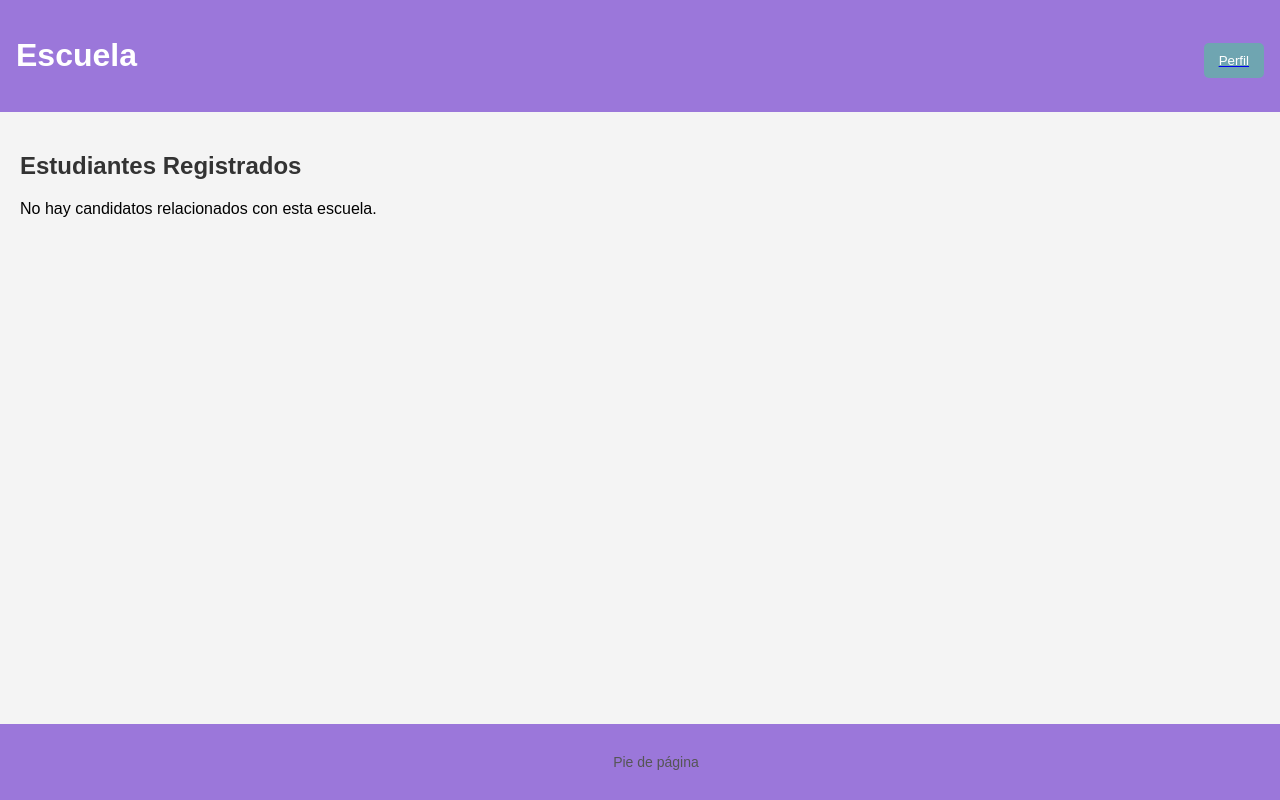
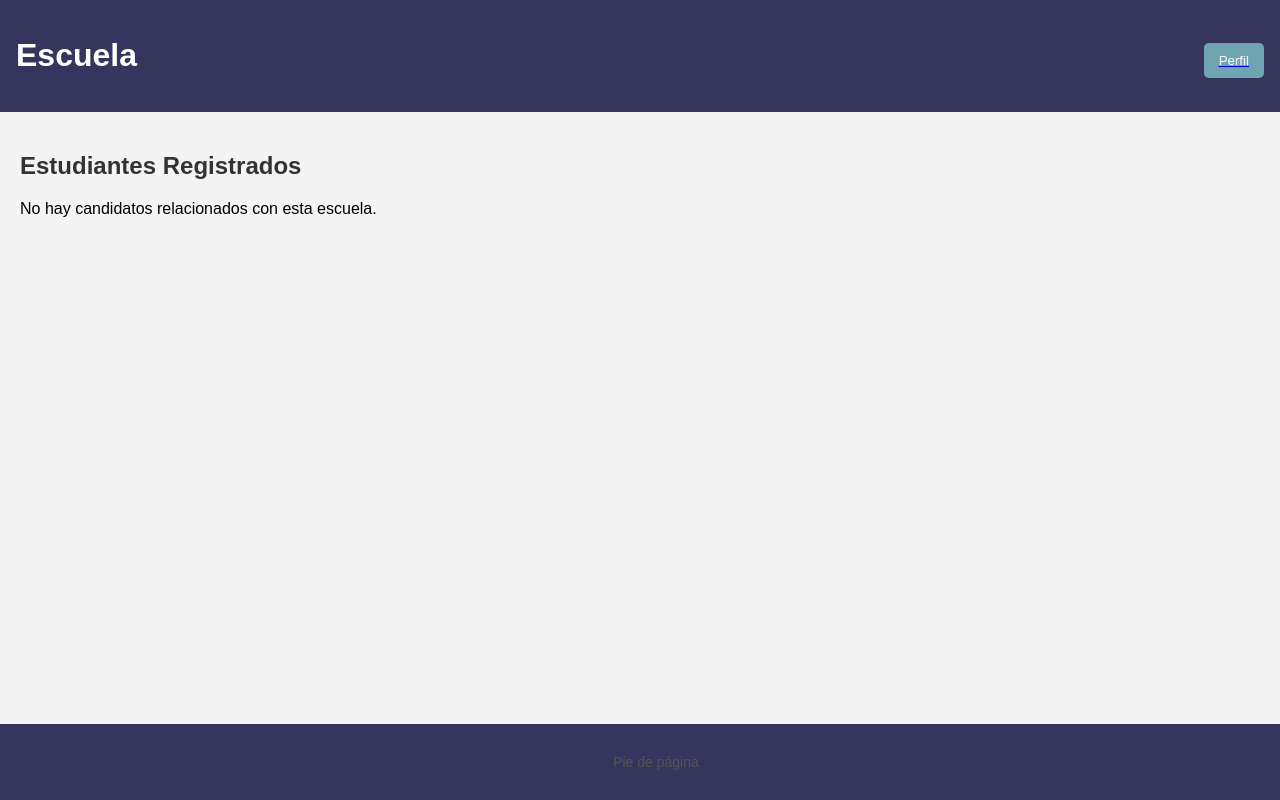
Before and after one commit to Vianey25/Heroeswork, a PHP site: page /escuela/index.php in a window 1280 px wide. Run offline with PHP 8.4, Linux system fonts and the light colour scheme; the visitor is signed in with stand-in values (Sample User, id 1); data that the repository does not hold is empty.

Commit message:
cambio de colores

```diff
--- a/HerosWork/empresa/vacantes.php
+++ b/HerosWork/empresa/vacantes.php
@@ -13,7 +13,7 @@
         }
 
         header {
-            background-color: #9b77da;
+            background-color: #6fa5b1   ;
             color: white;
             padding: 1em;
             text-align: center;
@@ -77,7 +77,7 @@
         }
 
         button {
-            background-color: #6fa5b1;
+            background-color: #4e6b9f;
             color: white;
             padding: 10px;
             border: none;
@@ -88,7 +88,7 @@
         }
 
         button:hover {
-            background-color: #4e6b9f;
+            background-color: #9b77da;
         }
     </style>
 </head>
--- a/HerosWork/escuela/editar.php
+++ b/HerosWork/escuela/editar.php
@@ -13,7 +13,7 @@
         }
 
         header {
-            background-color: #9b77da;
+            background-color: #35355E;
             color: white;
             padding: 1em;
             text-align: center;
--- a/HerosWork/escuela/index.php
+++ b/HerosWork/escuela/index.php
@@ -13,7 +13,7 @@
         }
 
         header {
-            background-color: #9b77da;
+            background-color: #35355E;
             color: white;
             padding: 1em;
             text-align: center;
@@ -27,7 +27,7 @@
         }
 
         footer {
-            background-color: #9b77da;
+            background-color: #35355E;
             color: white;
             text-align: center;
             padding: 1em;
--- a/HerosWork/escuela/perfil.php
+++ b/HerosWork/escuela/perfil.php
@@ -13,7 +13,7 @@
         }
 
         header {
-            background-color: #9b77da;
+            background-color: #35355E;
             color: white;
             padding: 1em;
             text-align: center;
--- a/HerosWork/escuela/ver_candidato.php
+++ b/HerosWork/escuela/ver_candidato.php
@@ -13,7 +13,7 @@
         }
 
         header {
-            background-color: #9b77da;
+            background-color: #35355E;
             color: white;
             padding: 1em;
             text-align: center;
```
